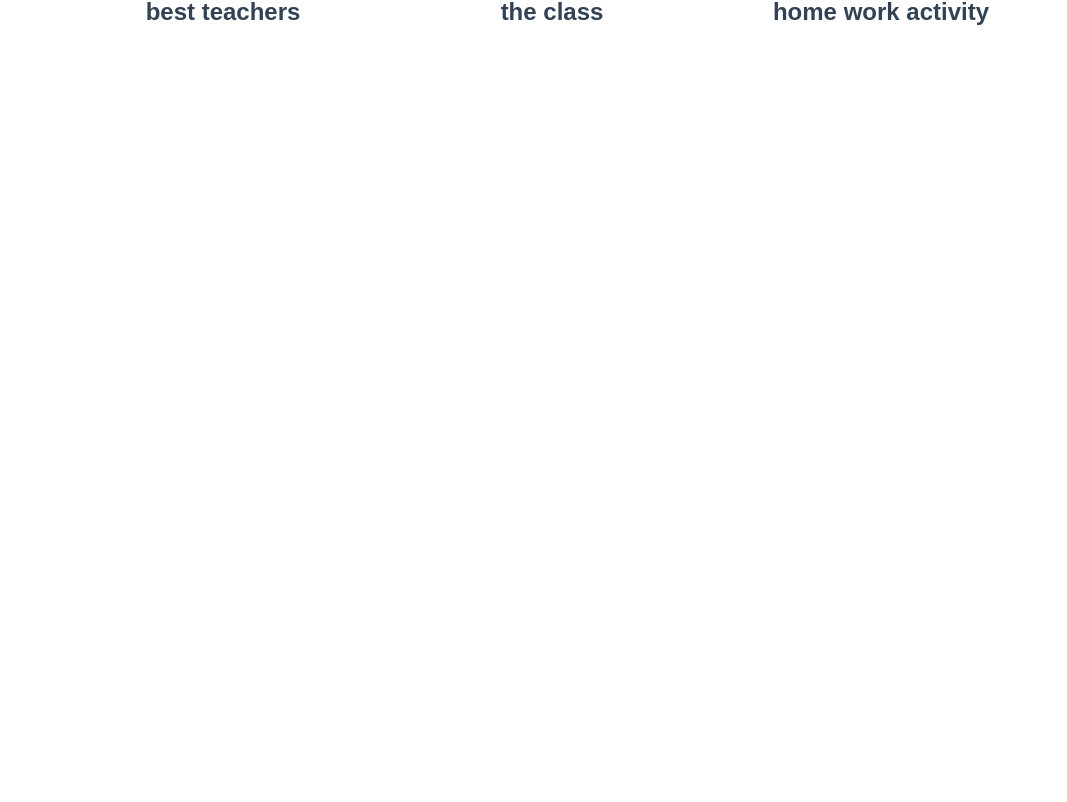
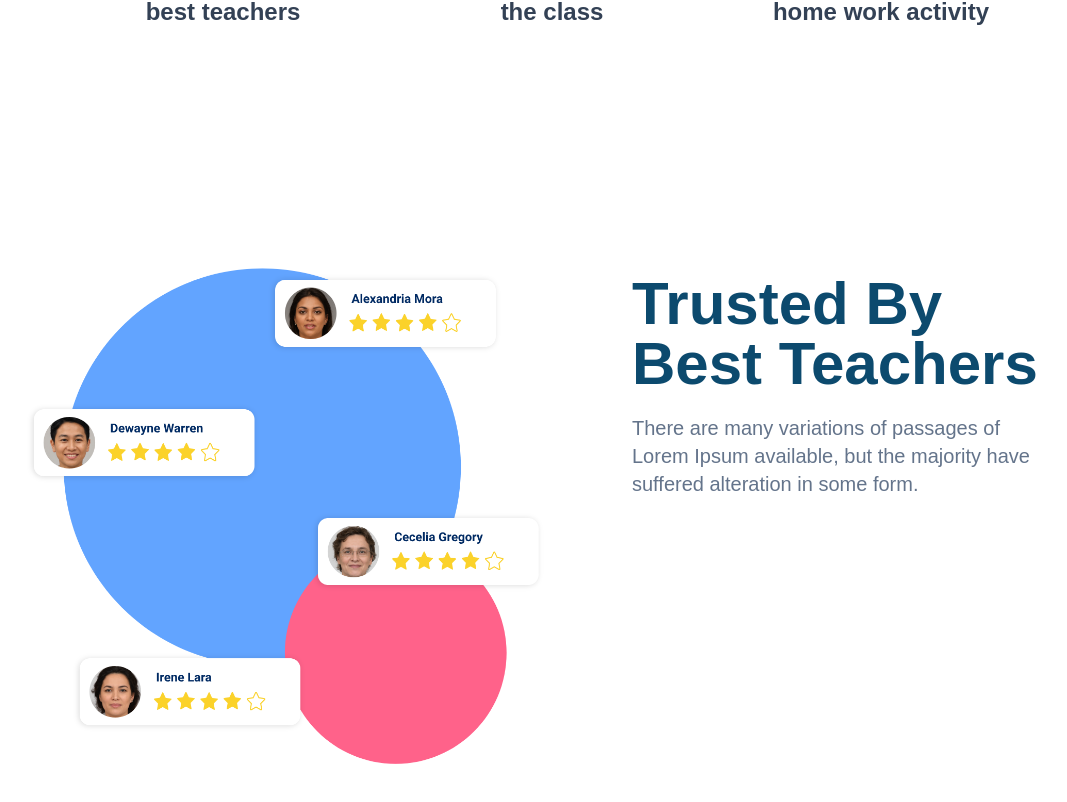
Before and after one commit to soufian200/landing-page, a Next.js app: page /ilearn in a window 1280 px wide. Shown: the part 1350-2152 px from the top of the page, without its empty margins (88-1155 px from the left). Before the commit the page ends 1564 px from the top, so only its background shows below. Built offline with nearby package versions, Linux system fonts and the light colour scheme.

Commit message:
add Testimonial Section

```diff
--- a/components/ILearn/Caption.tsx
+++ b/components/ILearn/Caption.tsx
@@ -1,10 +1,13 @@
+import classNames from "classnames";
+
 type CaptionType = {
     txt: string;
     styles?: string
+    center?: boolean
 }
 
-const Caption = ({ txt, styles }: CaptionType) => {
+const Caption = ({ txt, styles, center = false }: CaptionType) => {
 
-    return <p className={`max-w-sm md:max-w-lg text-slate-500 mb-10 text-lg md:text-xl text-center ${styles}`} >{txt}</p>
+    return <p className={classNames(`max-w-sm md:max-w-lg text-slate-500 mb-10 text-lg md:text-xl  ${styles}`, { 'text-center': center })} >{txt}</p>
 }
 export default Caption;
--- a/components/ILearn/Heading.tsx
+++ b/components/ILearn/Heading.tsx
@@ -1,16 +1,19 @@
+import classNames from "classnames";
+
 type HeadingType = {
     title: string;
     styles?: string
+    center?: boolean
 }
 
-const Heading = ({ title, styles }: HeadingType) => {
-    return <h1 className={`
+const Heading = ({ title, styles, center = false }: HeadingType) => {
+    return <h1 className={classNames(`
     text-4xl
     font-bold
     text-sky-900
     mb-5
-    text-center
+
     lg:text-6xl
-    ${styles}`} >{title}</h1>
+    ${styles} `, { 'text-center': center })} >{title}</h1>
 }
 export default Heading;
--- /dev/null
+++ b/components/ILearn/Testimonial.tsx
@@ -0,0 +1,34 @@
+import Image from "next/image"
+import Container from "../Container"
+import Button from "./Button"
+import Caption from "./Caption"
+import Heading from "./Heading"
+
+const Testimonial = () => {
+    return <section className={` py-10`}>
+        <Container>
+            <div className={`w-full flex items-center lg:items-start flex-col lg:flex-row`}>
+                <div className={` lg:w-1/2`}>
+                    <Image
+                        src="/img1.png"
+                        width={1000}
+                        height={1000}
+                    />
+                </div>
+                <div className={` p-5 flex flex-col items-center lg:block lg:w-1/2 lg:pl-10 xl:pl-20`}>
+                    <Heading
+                        title="Trusted By Best Teachers"
+                    />
+                    <Caption
+                        txt={`There are many variations of passages of Lorem Ipsum available, but the majority have suffered alteration in some form. `}
+                    />
+                    <div className="pt-10">
+                        <Button label="Learn more" px="px-20" />
+                    </div>
+                </div>
+            </div>
+        </Container>
+    </section>
+}
+
+export default Testimonial
--- a/pages/ilearn/index.tsx
+++ b/pages/ilearn/index.tsx
@@ -1,14 +1,14 @@
 import type { NextPage } from 'next'
-import Container from '../../components/Container'
 import Hero from '../../components/ILearn/Hero'
 import Services from '../../components/ILearn/Services'
+import Testimonial from '../../components/ILearn/Testimonial'
 
 const ILearn: NextPage = () => {
 
     return <main>
         <Hero />
         <Services />
-
+        <Testimonial />
     </main>
 }
 
```
Also changed, not shown: public/img1.png (added).
